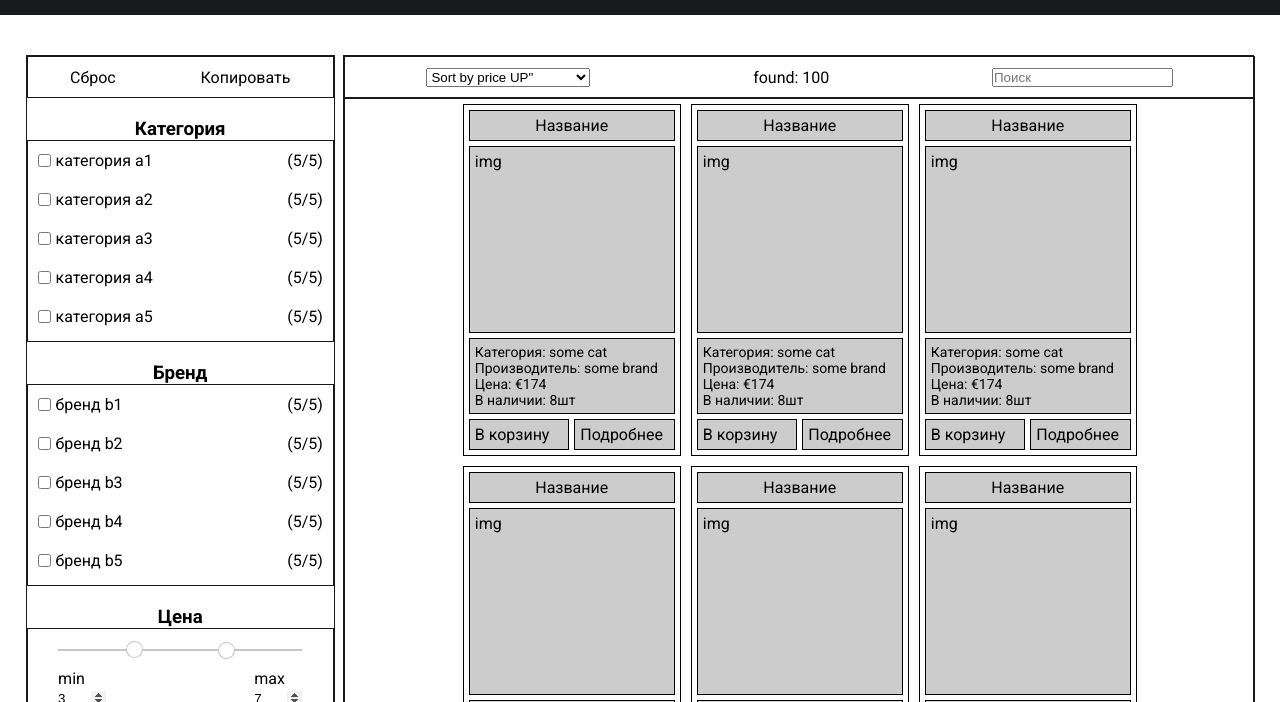
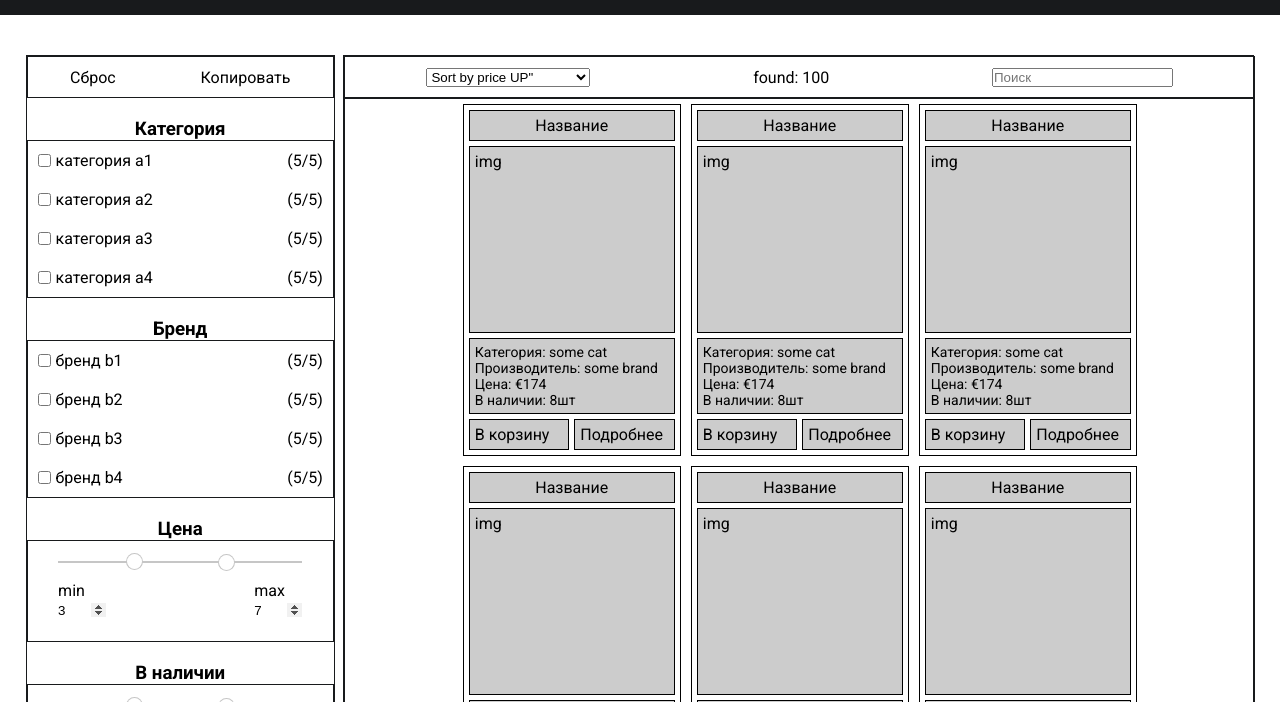
Before and after one commit to adwasar/online-store, a website built with webpack: page src/index.html in a window 1280 px wide. Shown: the part 41-743 px from the top of the page. Built offline with nearby package versions, Linux system fonts and the light colour scheme.

Commit message:
feat: fix: scroll in filter blocks

```diff
--- a/src/index.html
+++ b/src/index.html
@@ -37,10 +37,6 @@
               <div class="filters__checkbox-line"><input type="checkbox" id="a2"><label for="a2">категория a2</label><span>(5/5)</span></div>
               <div class="filters__checkbox-line"><input type="checkbox" id="a3"><label for="a3">категория a3</label><span>(5/5)</span></div>
               <div class="filters__checkbox-line"><input type="checkbox" id="a4"><label for="a4">категория a4</label><span>(5/5)</span></div>
-              <div class="filters__checkbox-line"><input type="checkbox" id="a5"><label for="a5">категория a5</label><span>(5/5)</span></div>
-              <div class="filters__checkbox-line"><input type="checkbox" id="a6"><label for="a6">категория a6</label><span>(5/5)</span></div>
-              <div class="filters__checkbox-line"><input type="checkbox" id="a7"><label for="a7">категория a7</label><span>(5/5)</span></div>
-              <div class="filters__checkbox-line"><input type="checkbox" id="a8"><label for="a8">категория a8</label><span>(5/5)</span></div>
             </div>
 
             <h3>Бренд</h3>
@@ -49,10 +45,6 @@
               <div class="filters__checkbox-line"><input type="checkbox" id="b2"><label for="b2">бренд b2</label><span>(5/5)</span></div>
               <div class="filters__checkbox-line"><input type="checkbox" id="b3"><label for="b3">бренд b3</label><span>(5/5)</span></div>
               <div class="filters__checkbox-line"><input type="checkbox" id="b4"><label for="b4">бренд b4</label><span>(5/5)</span></div>
-              <div class="filters__checkbox-line"><input type="checkbox" id="b5"><label for="b5">бренд b5</label><span>(5/5)</span></div>
-              <div class="filters__checkbox-line"><input type="checkbox" id="b6"><label for="b6">бренд b6</label><span>(5/5)</span></div>
-              <div class="filters__checkbox-line"><input type="checkbox" id="b7"><label for="b7">бренд b7</label><span>(5/5)</span></div>
-              <div class="filters__checkbox-line"><input type="checkbox" id="b8"><label for="b8">бренд b8</label><span>(5/5)</span></div>
             </div>
 
             <h3>Цена</h3>
--- a/src/scss/pages/_home.scss
+++ b/src/scss/pages/_home.scss
@@ -20,15 +20,9 @@
 
 .filters__blocks {
   .filters__category,
-  .filters__brand,
-  .filters__stock {
+  .filters__brand {
     border: solid 1px $back-dark;
-    overflow: scroll;
-  }
-
-  .filters__category,
-  .filters__brand {
-    height: 200px;
+    height: min-content;
   }
 
   .filters__checkbox-line {
```
